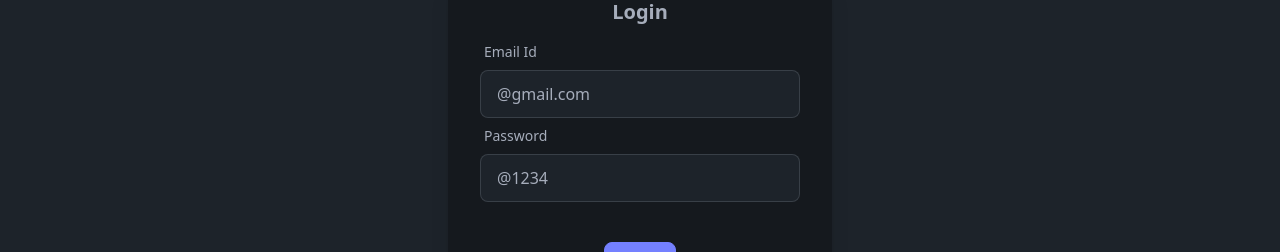
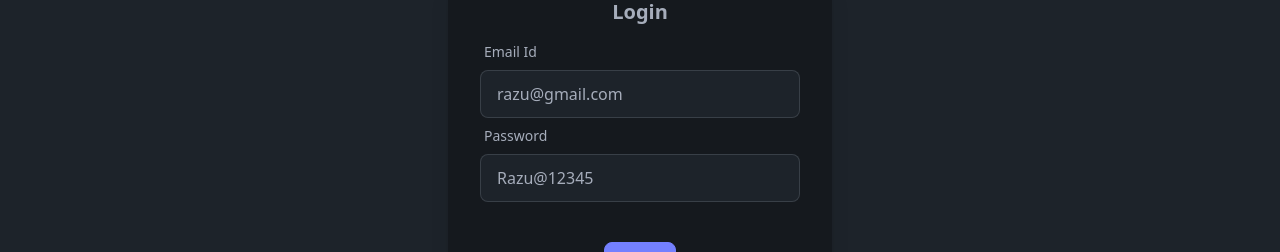
Before and after one commit to razumolla/devtinder-frontend, a React (Vite) app: page /login in a window 1280 px wide. Shown: the part 138-390 px from the top of the page. Built offline with nearby package versions, Linux system fonts and the light colour scheme; no server answers.

Commit message:
default user

```diff
--- a/src/components/Login.jsx
+++ b/src/components/Login.jsx
@@ -8,8 +8,8 @@ import { BASE_URL } from "../utils/constant";
 const Login = () => {
   const [firstName, setFirstName] = useState("");
   const [lastName, setLastName] = useState("");
-  const [emailId, setEmailId] = useState("@gmail.com");
-  const [password, setPassword] = useState("@1234");
+  const [emailId, setEmailId] = useState("razu@gmail.com");
+  const [password, setPassword] = useState("Razu@12345");
   const [isLoginFrom, setIsLoginFrom] = useState(true);
 
   const [error, setError] = useState("");
```
